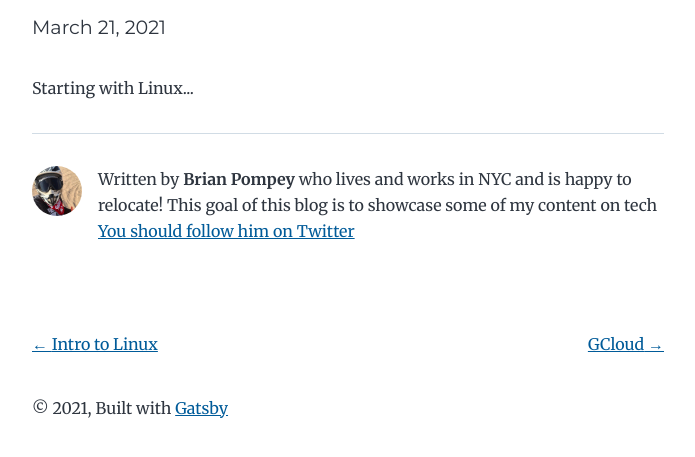
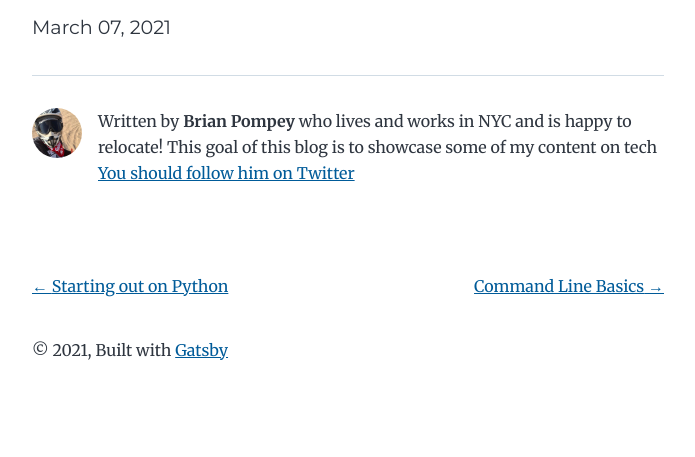
Before and after one commit to brianpompey/blog-page, a Gatsby site: page /blog-24/ in a window 1280 px wide. Shown: the part 165-622 px from the top of the page, without its empty margins (292-987 px from the left). Built offline with nearby package versions, Linux system fonts and the light colour scheme; Gatsby itself is replaced by a stand-in of ours.

Commit message:
changed date

```diff
--- a/content/blog/blog-24/index.md
+++ b/content/blog/blog-24/index.md
@@ -1,5 +1,4 @@
 ---
 title: Intro to Linux
-date: "2021-03-21T22:12:03.284Z"
+date: "2021-03-07T22:12:03.284Z"
 ---
-Starting with Linux...
```
